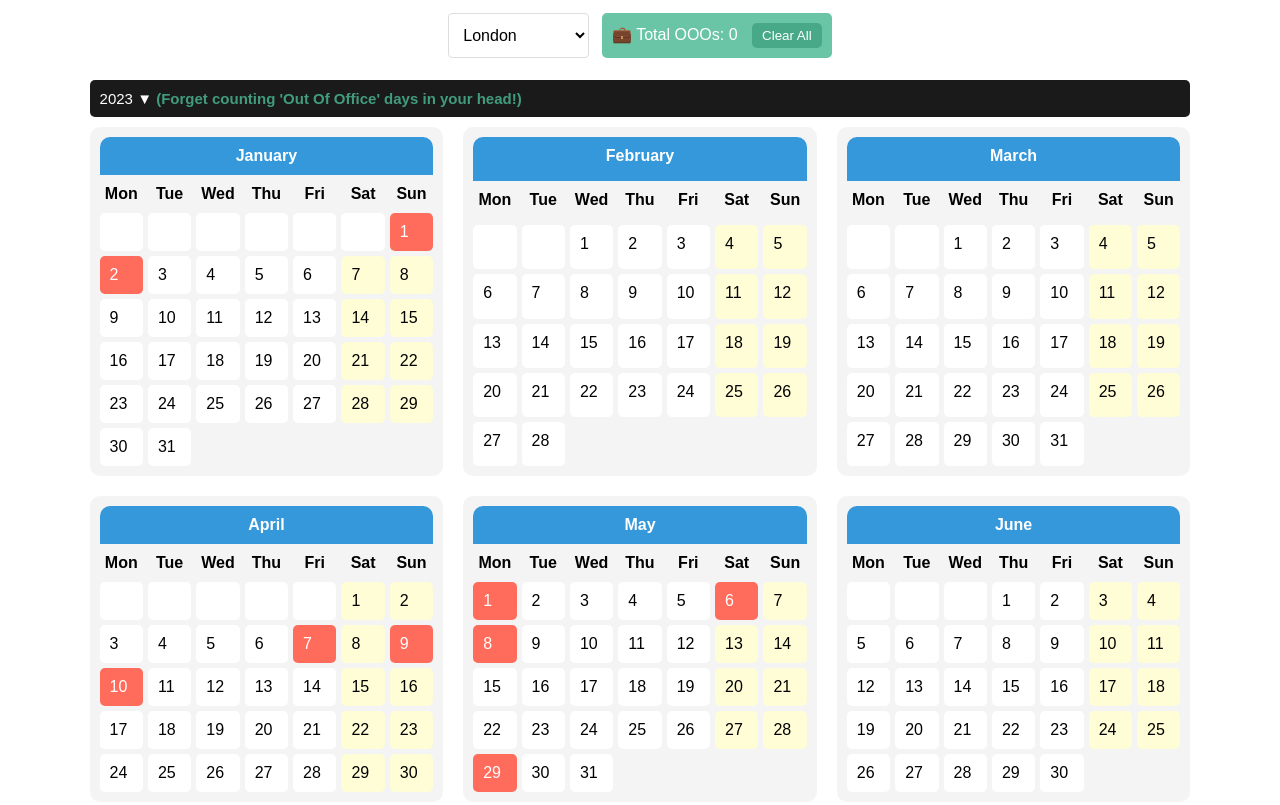
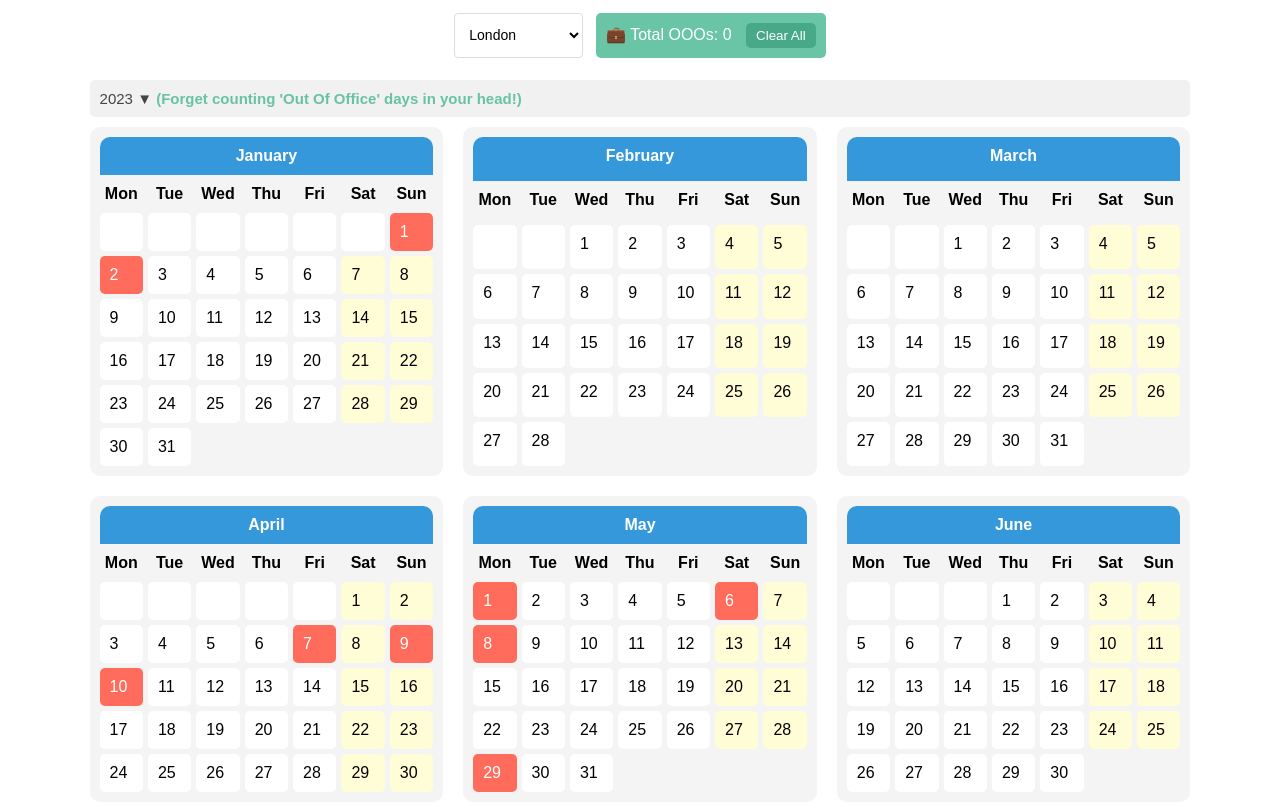
Before and after one commit to kkshitij-agrawal/vacay, a plain HTML site: page index.html in a window 1280 px wide. Shown: the top 805 px of the page. Drawn offline with Linux system fonts and the light colour scheme; a web font is replaced by a local one.

Commit message:
Add files via upload

```diff
--- a/styles.css
+++ b/styles.css
@@ -18,6 +18,10 @@ body {
     width: 86%;
     margin: 10px auto 30px auto; /* This will ensure space above the calendar, preventing overlap */
 
+}
+
+#calendar2024 .month-name{
+    background-color: #444;
 }
 
 .headerContainer {
@@ -52,6 +56,10 @@ body {
     .headerContainer {
         padding-top: 1%;
         padding-bottom: 1%;
+    }
+
+    .city-selector {
+        font-size: 14px;
     }
 }
 
@@ -210,8 +218,8 @@ footer {
 }
 
 .collapsible {
-    background-color: #1a1a1a;
-    color: #fff;
+    background-color: #f1f1f1;
+    color: #444;
     cursor: pointer;
     padding: 10px;
     width: 86%;
@@ -224,7 +232,7 @@ footer {
 }
 
 .collapsible:hover {
-    background-color: rgb(96, 96, 96);
+    background-color: rgb(201, 201, 201);
 }
 
 .year-content {
```
